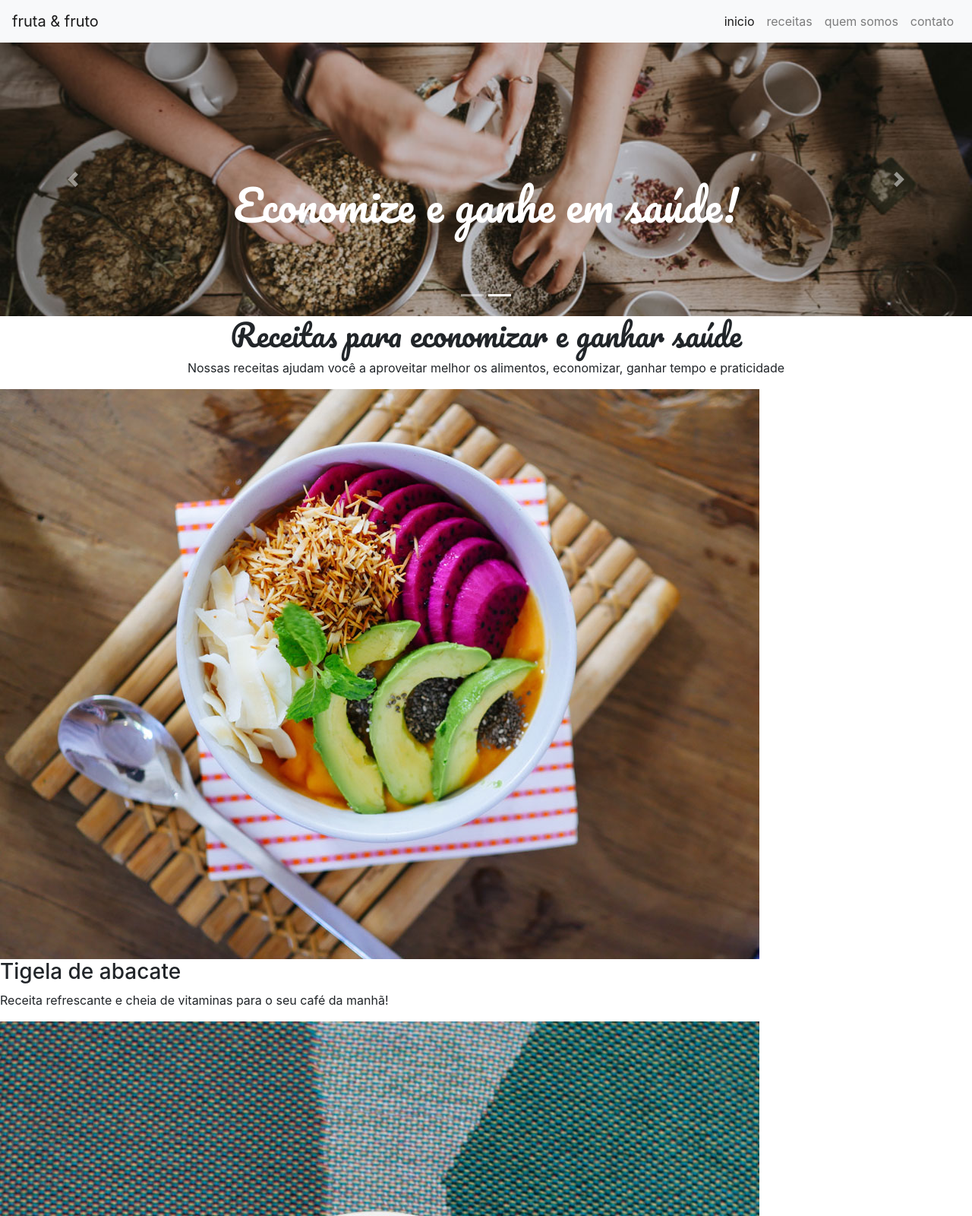
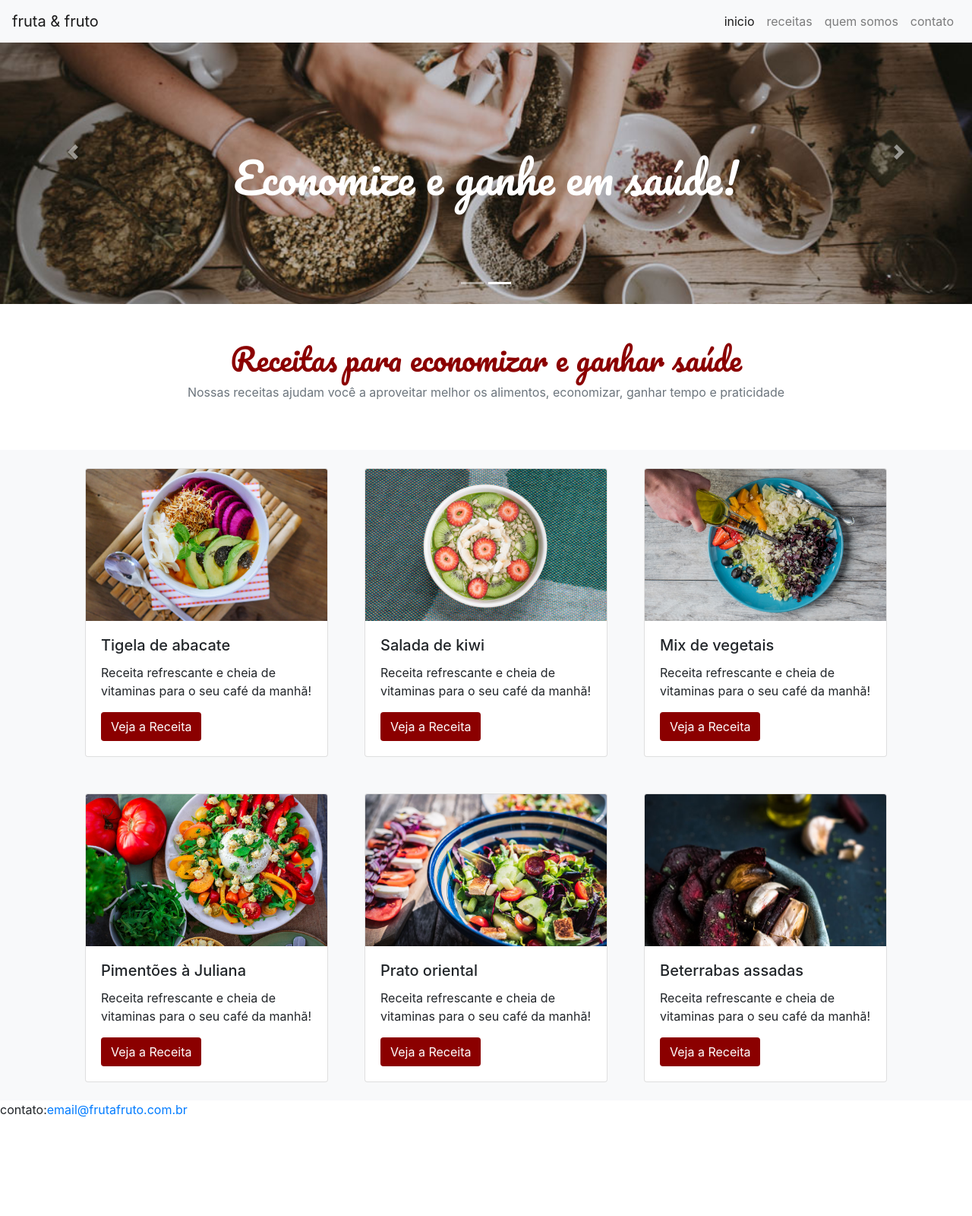
Before and after one commit to LucasdCandido/aprendendo-alura, a plain HTML site: page Bootstrap4/index.html in a window 1280 px wide. Shown: the top 1600 px of the page at 76% size. After the commit the page ends 1488 px from the top, so only its background shows below. Drawn offline with nearby package versions, Linux system fonts and the light colour scheme.

Commit message:
continuando apredizado de bootstrap

```diff
--- a/Bootstrap4/index.html
+++ b/Bootstrap4/index.html
@@ -15,7 +15,8 @@
 
 <body>
 
-  <nav class="navbar navbar-expand-lg navbar-light bg-light">
+  <header>
+    <nav class="navbar navbar-expand-lg navbar-light bg-light fixed-top">
       <a class="navbar-brand" href="#">fruta & fruto</a>
       <button class="navbar-toggler" type="button" data-toggle="collapse" data-target="#navbarNav" aria-controls="navbarNav" aria-expanded="false" aria-label="Toggle navigation"><span class="navbar-toggler-icon"></span>
       </button>
@@ -31,13 +32,16 @@
             <a class="nav-link" href="#">quem somos</a>
           </li>
           <li class="nav-item">
-          <a class="nav-link" href="#">contato</a>
+            <a class="nav-link" data-toggle="modal" data-target="#modal-contato" href="#">contato</a>
           </li>
         </ul>
       </div>
     </nav>
+  </header>
 
-  <div class="bd-example">
+  <main>
+
+    <section class="carrossel">
       <div id="carouselExampleCaptions" class="carousel slide" data-interval="3000" data-ride="carousel">
         <ol class="carousel-indicators">
           <li data-target="#carouselExampleCaptions" data-slide-to="0" class="active"></li>
@@ -66,39 +70,98 @@
           <span class="sr-only">Next</span>
         </a>
       </div>
+    </section>
+
+    <section class="titulo">
+      <h1 class="text-center fonte-titulo cor-especial pt-5">Receitas para economizar e ganhar saúde</h1>
+      <p class="text-center text-secondary pb-5">Nossas receitas ajudam você a aproveitar melhor os alimentos, economizar, ganhar tempo e praticidade</p>
+    </section>
+
+    <section class="container-fluid bg-light" id="receitas">
+
+      <div  class="row justify-content-center">
+        <article class="card borda-cor-especial card-largura p-0 m-4 col-12 col-md-3">
+          <img src="src/img/receita-abacate.jpg" class="card-img-top card-posicao-imagem" alt="tigela com salada de abacate, vista superior">
+          <div class="card-body">
+            <h5 class="card-title">Tigela de abacate</h5>
+            <p class="card-text">Receita refrescante e cheia de vitaminas para o seu café da manhã!</p>
+            <a href="#" class="botao-cor-especial btn borda-cor-especial"">Veja a Receita</a>
           </div>
-  <title>fruto & fruta</title>
+        </article>
 
+        <article class="card borda-cor-especial card-largura p-0 m-4 col-12 col-md-3">
+          <img src="src/img/receita-kiwi.jpg" class="card-img-top card-posicao-imagem" alt="tigela de mingau com kiwi, vista superior">
+          <div class="card-body">
+            <h5 class="card-title">Salada de kiwi</h5>
+            <p class="card-text">Receita refrescante e cheia de vitaminas para o seu café da manhã!</p>
+            <a href="#" class="btn botao-cor-especial">Veja a Receita</a>
+          </div>
+        </article>
 
-  <h1 class="text-center fonte-titulo">Receitas para economizar e ganhar saúde</h1>
-  <p class="text-center">Nossas receitas ajudam você a aproveitar melhor os alimentos, economizar, ganhar tempo e praticidade</p>
+        <article class="card borda-cor-especial card-largura p-0 m-4 col-12 col-md-3">
+          <img src="src/img/receita-mix.jpg" class="card-img-top card-posicao-imagem" alt="prato com mix de vegetais e mão de pessoa adicionando azeite, vista superior">
+          <div class="card-body">
+            <h5 class="card-title">Mix de vegetais</h5>
+            <p class="card-text">Receita refrescante e cheia de vitaminas para o seu café da manhã!</p>
+            <a href="#" class="btn botao-cor-especial">Veja a Receita</a>
+          </div>
+        </article>
 
-  <img src="src/img/receita-abacate.jpg" alt="tigela com salada de abacate, vista superior">
-  <h3>Tigela de abacate</h3>
-  <p>Receita refrescante e cheia de vitaminas para o seu café da manhã!</p>
+        <article class="card borda-cor-especial card-largura p-0 m-4 col-12 col-md-3">
+          <img src="src/img/receita-pimentoes.jpg" class="card-img-top card-posicao-imagem" alt="prato de salada de pimentões com alguns ingredientes ao lado, vista superior">
+          <div class="card-body">
+            <h5 class="card-title">Pimentões à Juliana</h5>
+            <p class="card-text">Receita refrescante e cheia de vitaminas para o seu café da manhã!</p>
+            <a href="#" class="btn botao-cor-especial">Veja a Receita</a>
+          </div>
+        </article>
 
-  <img src="src/img/receita-kiwi.jpg" alt="tigela de mingau com kiwi, vista superior">
-  <h3>Salada de kiwi</h3>
-  <p>Receita refrescante e cheia de vitaminas para o seu café da manhã!</p>
+        <article class="card borda-cor-especial card-largura p-0 m-4 col-12 col-md-3">
+          <img src="src/img/receita-oriental.jpg" class="card-img-top card-posicao-imagem" alt="tigela com salada de vegetais estilo oriental, vista de cima">
+          <div class="card-body">
+            <h5 class="card-title">Prato oriental</h5>
+            <p class="card-text">Receita refrescante e cheia de vitaminas para o seu café da manhã!</p>
+            <a href="#" class="btn botao-cor-especial">Veja a Receita</a>
+          </div>
+        </article>
 
-  <img src="src/img/receita-mix.jpg" alt="prato com mix de vegetais e mão de pessoa adicionando azeite, vista superior">
-  <h3>Mix de vegetais</h3>
-  <p>Receita refrescante e cheia de vitaminas para o seu café da manhã!</p>
+        <article class="card borda-cor-especial card-largura p-0 m-4 col-12 col-md-3">
+          <img src="src/img/receita-beterrabas.jpg" class="card-img-top card-posicao-imagem" alt="tigela com beterrabas e dentes de alho assados em primeiro plano, com ingredientes ao fundo">
+          <div class="card-body">
+            <h5 class="card-title">Beterrabas assadas</h5>
+            <p class="card-text">Receita refrescante e cheia de vitaminas para o seu café da manhã!</p>
+            <a href="#" class="btn botao-cor-especial">Veja a Receita</a>
+          </div>
+        </article>
+      </div>
 
-  <img src="src/img/receita-pimentoes.jpg" alt="prato de salada de pimentões com alguns ingredientes ao lado, vista superior">
-  <h3>Pimentões à Juliana</h3>
-  <p>Receita refrescante e cheia de vitaminas para o seu café da manhã!</p>
+    </section>
 
-  <img src="src/img/receita-oriental.jpg" alt="tigela com salada de vegetais estilo oriental, vista de cima">
-  <h3>Prato oriental</h3>
-  <p>Receita refrescante e cheia de vitaminas para o seu café da manhã!</p>
+  </main>
 
-  <img src="src/img/receita-beterrabas.jpg" alt="tigela com beterrabas e dentes de alho assados em primeiro plano, com ingredientes ao fundo">
-  <h3>Beterrabas assadas</h3>
-  <p>Receita refrescante e cheia de vitaminas para o seu café da manhã!
-  </p>
-
+  <footer>
+    <!-- Modal -->
+    <div class="modal fade" id="modal-contato" tabindex="-1" role="dialog" aria-labelledby="exampleModalLabel" aria-hidden="true">
+      <div class="modal-dialog" role="document">
+        <div class="modal-content">
+          <div class="modal-header">
+            <h5 class="modal-title" id="exampleModalLabel">Modal title</h5>
+            <button type="button" class="close" data-dismiss="modal" aria-label="Close">
+              <span aria-hidden="true">&times;</span>
+            </button>
+          </div>
+          <div class="modal-body">
+            ...
+          </div>
+          <div class="modal-footer">
+            <button type="button" class="btn btn-secondary" data-dismiss="modal">Close</button>
+            <button type="button" class="btn btn-primary">Save changes</button>
+          </div>
+        </div>
+      </div>
+    </div>
     <p>contato:<a href="mailto:email@frutafruto.com.br">email@frutafruto.com.br</a></p>
+  </footer>
 
   <script src="https://code.jquery.com/jquery-3.3.1.slim.min.js" integrity="sha384-q8i/X+965DzO0rT7abK41JStQIAqVgRVzpbzo5smXKp4YfRvH+8abtTE1Pi6jizo" crossorigin="anonymous"></script>
   <script src="https://cdn.jsdelivr.net/npm/popper.js@1.14.7/dist/umd/popper.min.js" integrity="sha384-UO2eT0CpHqdSJQ6hJty5KVphtPhzWj9WO1clHTMGa3JDZwrnQq4sF86dIHNDz0W1" crossorigin="anonymous"></script>
--- a/Bootstrap4/src/style.css
+++ b/Bootstrap4/src/style.css
@@ -1,3 +1,6 @@
+.card-largura {
+  max-width: 18rem;
+}
 .imagem-carrossel-um {
   object-fit: cover;
   object-position: 0 80%;
@@ -5,8 +8,23 @@
 }
 .imagem-carrossel-dois {
   object-fit: cover;
-  height: 45vh;
+  height: 400px;
 }
 .fonte-titulo {
   font-family: 'Pacifico', cursive;
 }
+.cor-especial {
+  color: darkred;
+}
+div>.botao-cor-especial {
+  background-color: darkred;
+  color: white;
+}
+section>.borda-cor-especial {
+  border-color: darkred;
+}
+.card-posicao-imagem {
+  object-fit: cover;
+  /* object-position: 0 80%; */
+  height: 200px;
+}
```
Lines whose indentation alone changed are shown as unchanged.
